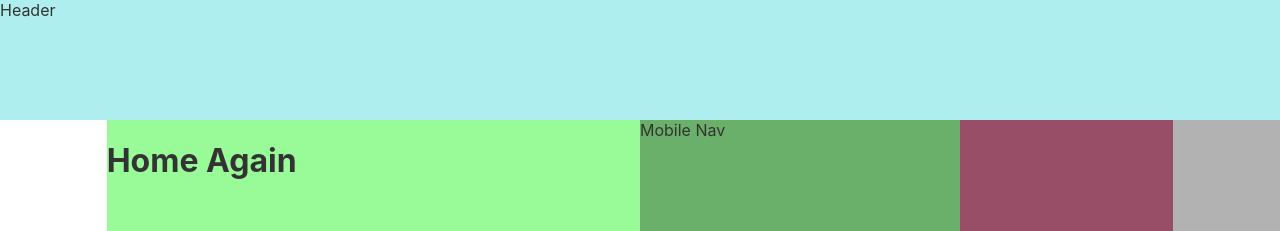
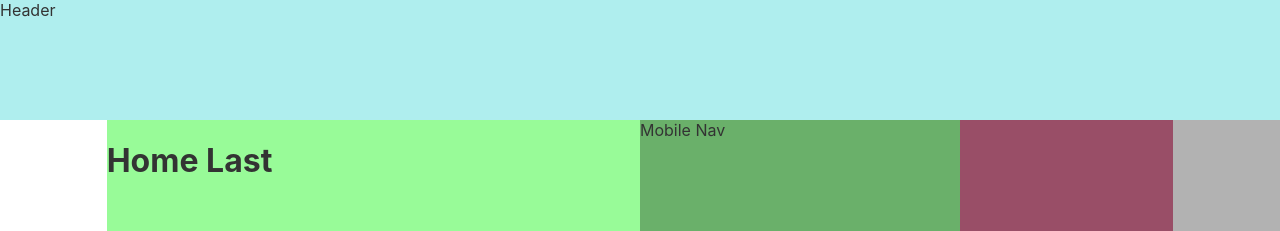
Before and after one commit to popejb1116/jbp-website-ui, a Svelte app: page / in a window 1280 px wide. Shown: the top 231 px of the page. Built offline with nearby package versions, Linux system fonts and the light colour scheme.

Commit message:
Changed nav file structure

```diff
--- a/src/layout/GridLayout.svelte
+++ b/src/layout/GridLayout.svelte
@@ -1,7 +1,7 @@
 <script>
    import Header from './header/Header.svelte'
    // DesktopNav contains Pages and Aside
-   import DesktopNav from './navigation/DesktopNav.svelte'
+   import DesktopNav from '../navigation/DesktopNav.svelte'
    import Footer from './footer/Footer.svelte'
 </script>
 
--- a/src/layout/navigation/DesktopNav.svelte
+++ /dev/null
@@ -1,12 +0,0 @@
-<script>
-   import Pages from './pages/Pages.svelte'
-   import Aside from './aside/Aside.svelte'
-
-   import {Router} from 'svelte-routing'
-   export let url = ""
-</script>
-
-<Router url="{url}">
-   <Pages/>
-   <Aside/>
-</Router>
--- a/src/layout/navigation/pages/home/Home.svelte
+++ /dev/null
@@ -1 +0,0 @@
-<h1>Home Again</h1>
--- /dev/null
+++ b/src/layout/pages/home/Home.svelte
@@ -0,0 +1 @@
+<h1>Home Last</h1>
--- /dev/null
+++ b/src/navigation/DesktopNav.svelte
@@ -0,0 +1,14 @@
+<script>
+   // CONTAINS NAV ROUTES
+   import Pages from '../layout/pages/Pages.svelte'
+   // CONTAINS NAV DESKTOP NAV LINKS
+   import Aside from '../layout/aside/Aside.svelte'
+
+   import {Router} from 'svelte-routing'
+   export let url = ""
+</script>
+
+<Router url="{url}">
+   <Pages/>
+   <Aside/>
+</Router>
```
Also changed, not shown: src/layout/aside/Aside.svelte (renamed from src/layout/navigation/aside/Aside.svelte), src/layout/pages/Pages.svelte (renamed from src/layout/navigation/pages/Pages.svelte).
